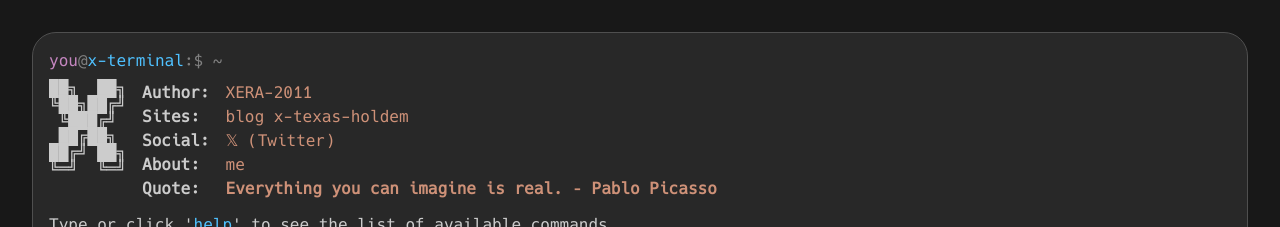
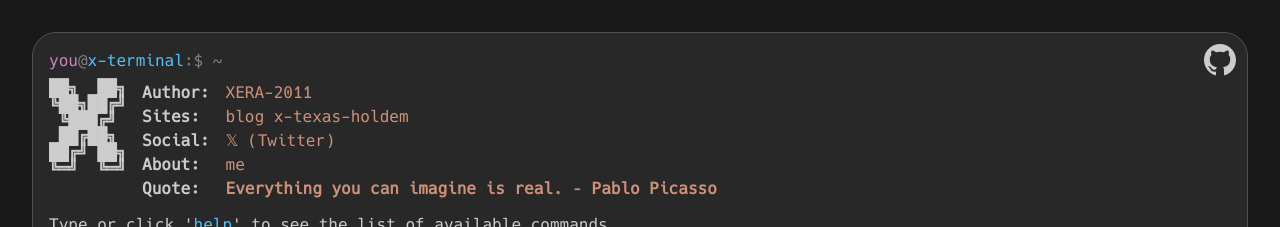
Before and after one commit to XERA-2011/x-terminal, a Next.js app: page / in a window 1280 px wide. Shown: the top 227 px of the page. Built offline with nearby package versions, Linux system fonts and the light colour scheme.

Commit message:
feat: Add Apple Touch Icon, enable conditional GitHub icon display, and refine ASCII art font styling.

```diff
--- a/next.config.ts
+++ b/next.config.ts
@@ -10,6 +10,7 @@ const nextConfig: NextConfig = {
   images: {
     unoptimized: true,
   },
+  allowedDevOrigins: ["localhost", "10.8.10.51"],
 };
 
 export default nextConfig;
--- a/src/app/page.tsx
+++ b/src/app/page.tsx
@@ -1,5 +1,5 @@
 import { Terminal } from "@/components/terminal";
-// import { GithubIcon } from "@/components/icons/github-icon";
+import { GithubIcon } from "@/components/icons/github-icon";
 // import { GiteeIcon } from "@/components/icons/gitee-icon";
 import { terminalConfig, isAliyun } from "@/terminal.config";
 
@@ -14,11 +14,11 @@ export default function Home() {
                 className="absolute top-7 right-7 sm:top-11 sm:right-11 text-terminal-foreground z-50"
                 aria-label={isAliyun ? "Gitee Repository" : "GitHub Repository"}
             >
-                {/* {isAliyun ? (
-                    <GiteeIcon className="w-6 h-6 sm:w-8 sm:h-8" />
+                {isAliyun ? (
+                    null
                 ) : (
                     <GithubIcon className="w-6 h-6 sm:w-8 sm:h-8" />
-                )} */}
+                )}
             </a>
 
             <Terminal />
--- a/src/lib/commands/commands.tsx
+++ b/src/lib/commands/commands.tsx
@@ -179,7 +179,7 @@ export const banner = (): string | React.ReactNode => {
     return (
         <div className="flex flex-col gap-2">
             <div className="flex flex-row gap-4 items-start text-left max-w-full mt-2 mb-1">
-                <div className="ascii-art font-mono whitespace-pre text-terminal-foreground font-bold select-none text-[10px] sm:text-[16px] shrink-0" style={{ lineHeight: "1.0" }}>
+                <div className="ascii-art whitespace-pre text-terminal-foreground font-bold select-none text-[12px] sm:text-[16px] shrink-0" style={{ lineHeight: "1.0" }}>
                     {art.join("\n")}
                 </div>
                 <div className="grid grid-cols-[auto_1fr] gap-x-4 text-left">
```
Also changed, not shown: public/apple-touch-icon.png (added).
